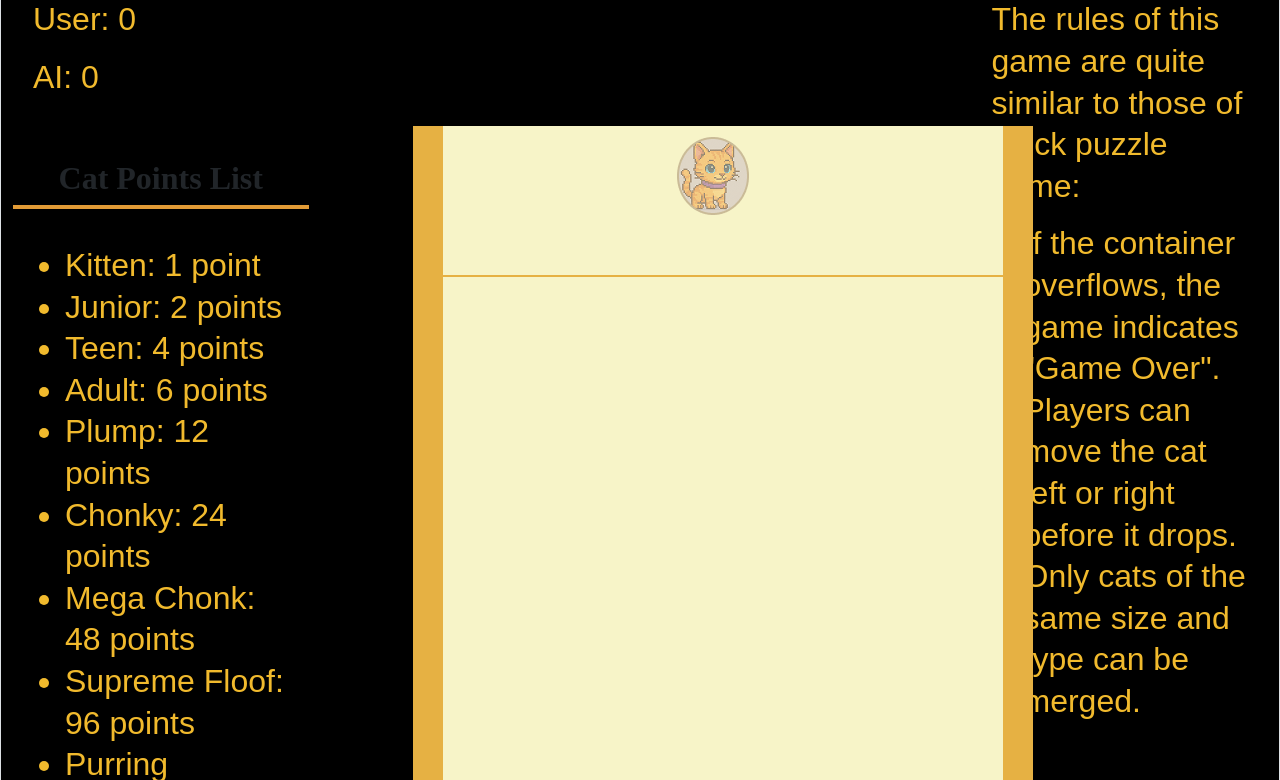
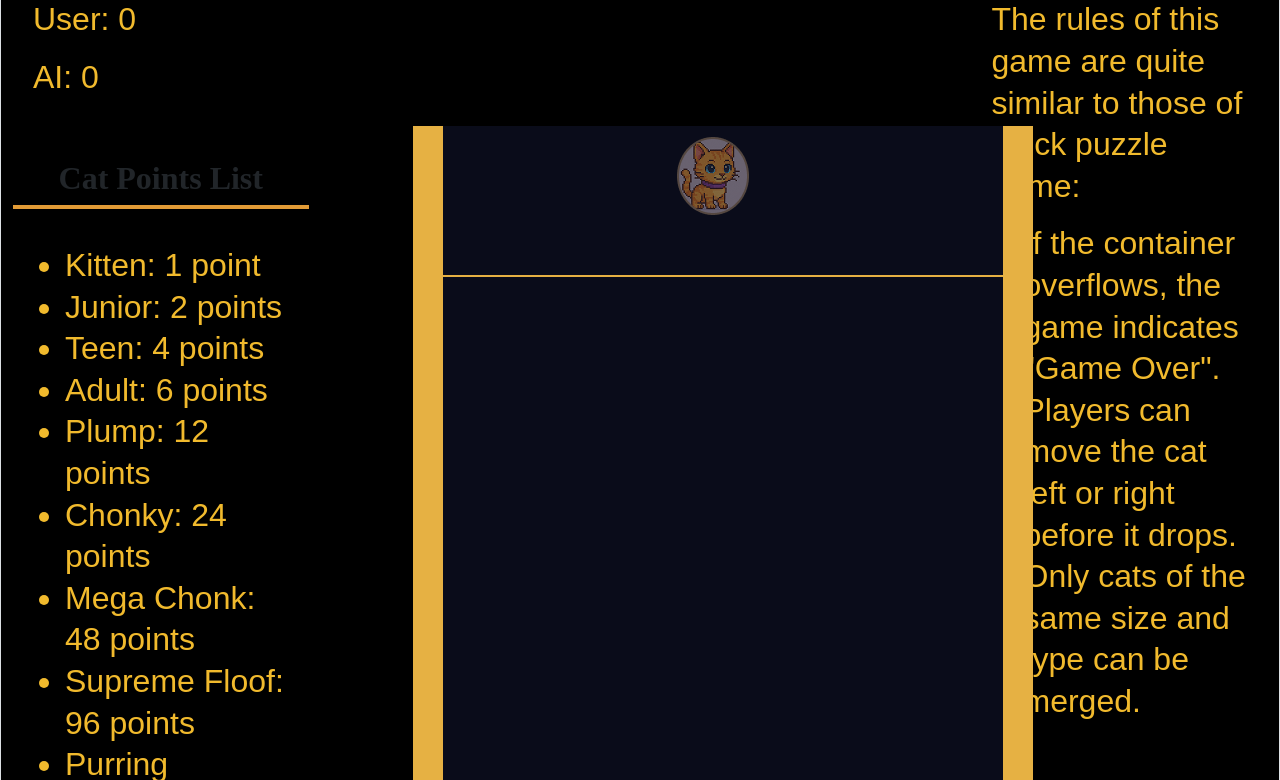
Before and after one commit to chickerinejoy/AlphaBetaSuika, a website built with Vite: page index.html in a window 1280 px wide. Shown: the top 780 px of the page. Built offline with nearby package versions, Linux system fonts and the light colour scheme; files whose address does not match are found by name; a web font is replaced by a local one.

Commit message:
changed cursor

```diff
--- a/src/engine.js
+++ b/src/engine.js
@@ -9,7 +9,7 @@ export const render = Render.create({
   element: document.getElementById("game-container"),
   options: {
     wireframes: false,
-    background: "#F7F4C8",
+    background: "#0A0C1A",
     width: 620,
     height: 850,
   },
--- a/src/style.css
+++ b/src/style.css
@@ -15,6 +15,7 @@ html {
   background-position: center;
   background-repeat: no-repeat;
   background-attachment: fixed;
+  cursor: url('/public/cursor.png'), auto;
 }
 
 h1,
```
